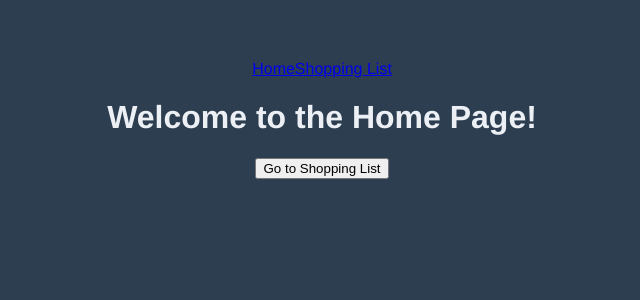
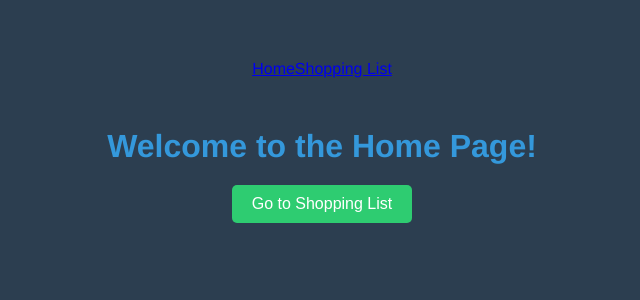
Before and after one commit to Michle99/sba_322_vue_project, a Vue app: page / in a window 1280 px wide. Shown: the top 300 px of the page, without its empty margins (318-958 px from the left). Built offline with nearby package versions, Linux system fonts and the light colour scheme.

Commit message:
updated `HomeView.vue`

```diff
--- a/src/components/HomeView.vue
+++ b/src/components/HomeView.vue
@@ -1,8 +1,8 @@
 <template>
-    <div>
-      <h1>Welcome to the Home Page!</h1>
+  <div class="home-view">
+    <h1 class="title">Welcome to the Home Page!</h1>
     <router-link to="/shopping-list">
-        <button>Go to Shopping List</button>
+      <button class="go-to-button">Go to Shopping List</button>
     </router-link>
   </div>
 </template>
@@ -15,4 +15,30 @@
 
 <style scoped>
 /* Component styles go here */
+
+.home-view {
+  text-align: center;
+  margin-top: 50px;
+}
+
+.title {
+  font-size: 2rem;
+  color: #3498db; /* Blue color */
+  margin-bottom: 20px;
+}
+
+.go-to-button {
+  background-color: #2ecc71; /* Green color */
+  color: #fff; /* White text color */
+  padding: 10px 20px;
+  font-size: 1rem;
+  cursor: pointer;
+  border: none;
+  border-radius: 5px;
+  transition: background-color 0.3s ease;
+}
+
+.go-to-button:hover {
+  background-color: #27ae60; /* Darker green on hover */
+}
 </style>
```
Lines whose indentation alone changed are shown as unchanged.
